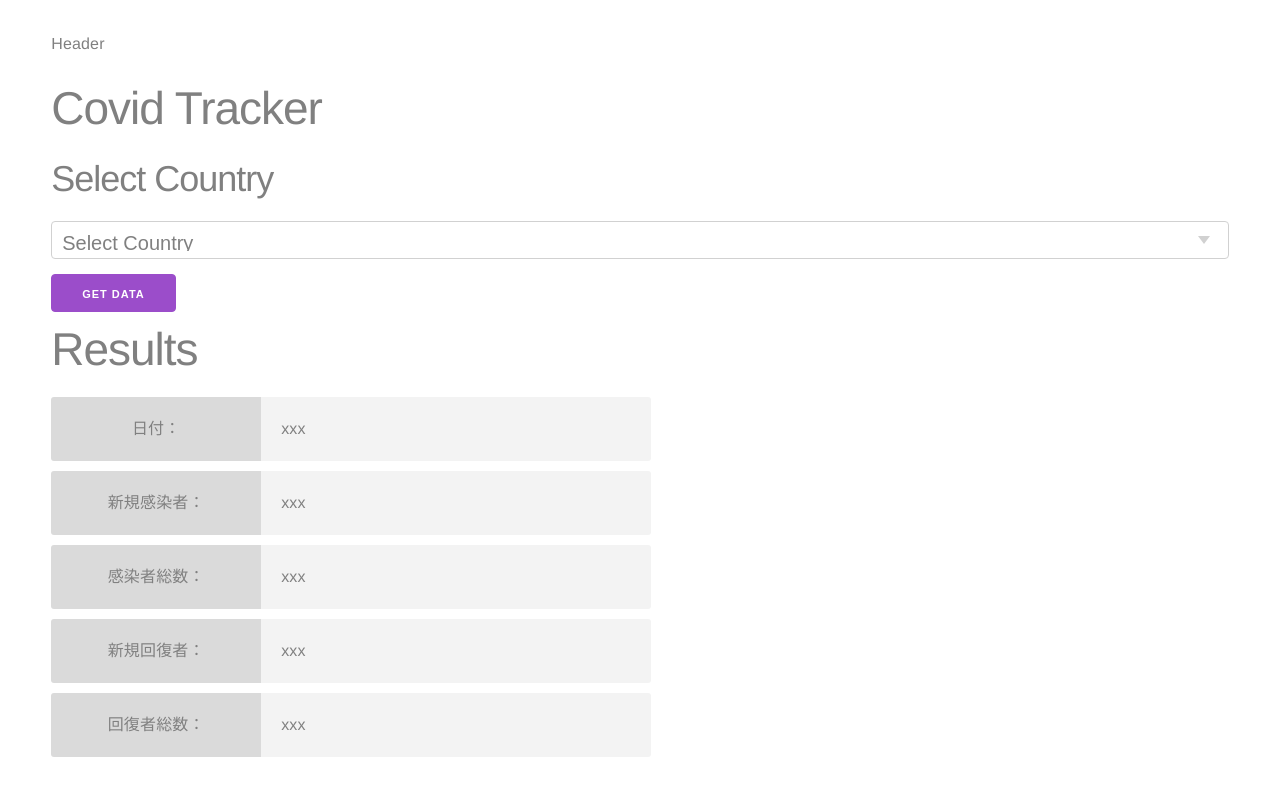
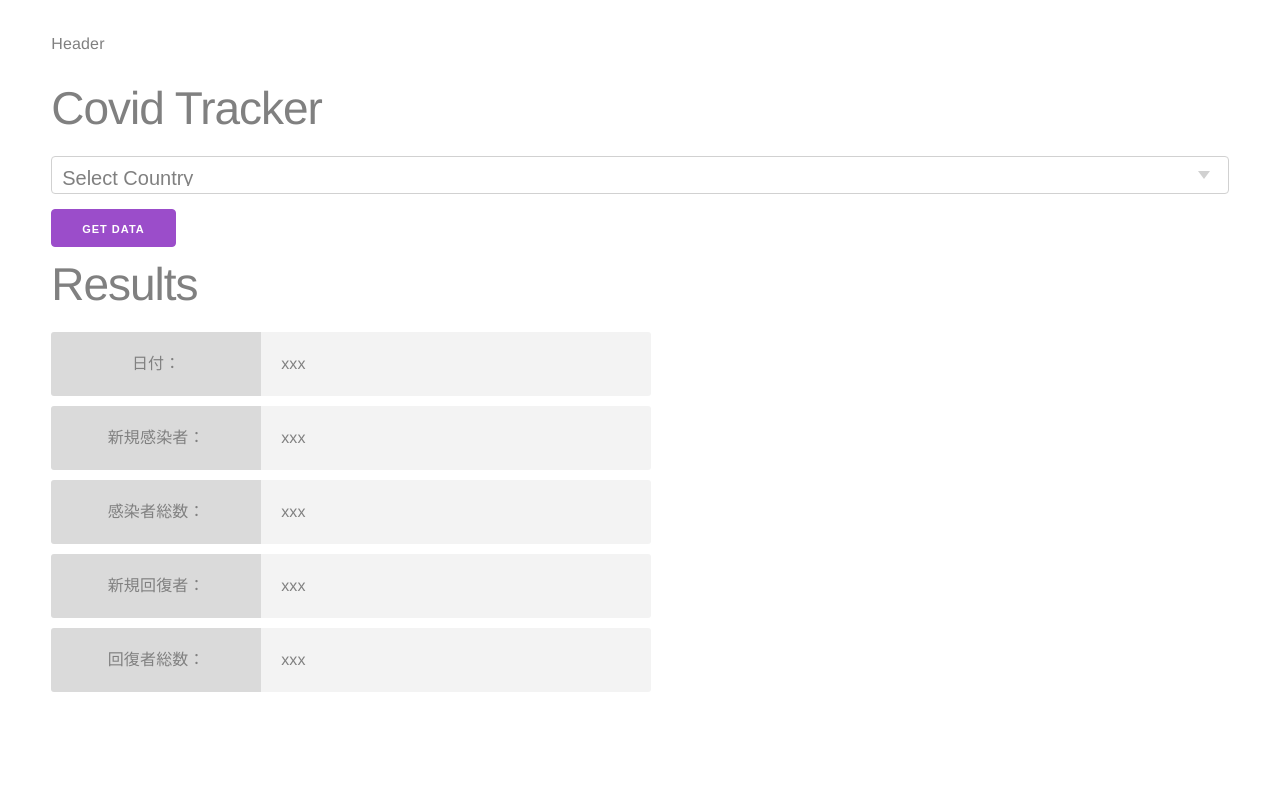
Before and after one commit to BoxPistols/corona-tracker, a React (Create React App) app: page / in a window 1280 px wide. Shown: the top 796 px of the page. Built offline with nearby package versions, Linux system fonts and the light colour scheme.

Commit message:
Add Props / to App from Selectors/Top

```diff
--- a/src/App.js
+++ b/src/App.js
@@ -1,10 +1,19 @@
+import { useState } from "react"
+import countriesApi from "./api/countries.json"
+import { Top } from "./pages/Top"
+
 function App() {
+  const [country, setCountry] = useState()
+
+  const getCountryData = () => {
+    fetch(`https://api.covid19api.com/country/${country}`)
+      .then(res => res.json())
+      .then(data => console.log(data))
+  }
+
   return (
     <div className="App">
-      <header className="App-header">
-        heading
-      </header>
-      <h1>H1</h1>
+      <Top countriesApi={countriesApi} setCountry={setCountry} getCountryData={getCountryData} />
     </div>
   );
 }
--- a/src/components/Selector.js
+++ b/src/components/Selector.js
@@ -1,30 +1,29 @@
-import { useState } from "react";
-import countriesApi from "../api/countries.json"
+// import { useState } from "react";
+// import countriesApi from "../api/countries.json"
 
-export const Selector = () => {
+export const Selector = (props) => {
   // console.log(countriesApi);
-  const [country, setCountry] = useState(countriesApi[0].Country)
+  // const [country, setCountry] = useState(countriesApi[0].Country)
 
-  const getCountryData = () => {
-    fetch(`https://api.covid19api.com/country/${country}`)
-      .then(res => res.json())
-      .then(data => console.log(data))
-  }
+  // const getCountryData = () => {
+  //   fetch(`https://api.covid19api.com/country/${country}`)
+  //     .then(res => res.json())
+  //     .then(data => console.log(data))
+  // }
 
   return (
-    <div className="">
-      <h2>Select Country</h2>
-      <select onChange={(e) => setCountry(e.target.value)}>
+    <div className="selector">
+      <select onChange={(e) => props.setCountry(e.target.value)}>
         <option>Select Country</option>
         {
-          countriesApi.map((country, index) =>
+          props.countriesApi.map((country, index) =>
             <option key={index} value={country.Slug}>
               {index}:{country.Country}
             </option>
           )
         }
       </select>
-      <button onClick={getCountryData}>Get Data</button>
+      <button onClick={props.getCountryData}>Get Data</button>
     </div>
   )
 };
--- a/src/index.js
+++ b/src/index.js
@@ -1,13 +1,11 @@
 import React from 'react';
 import ReactDOM from 'react-dom';
 import './index.css';
-// import App from './App';
-import { Top } from './pages/Top';
+import App from './App';
 
 ReactDOM.render(
   <React.StrictMode>
-    {/* <App /> */}
-    <Top />
+    <App />
   </React.StrictMode>,
   document.getElementById('root')
 );
--- a/src/pages/Top.js
+++ b/src/pages/Top.js
@@ -3,12 +3,12 @@ import { Results } from "../components/Results";
 import { Selector } from "../components/Selector";
 import { Title } from "../components/Title";
 
-export const Top = () => {
+export const Top = (props) => {
     return (
         <div className="Top">
             <Header />
             <Title />
-            <Selector />
+            <Selector countriesApi={props.countriesApi} setCountry={props.setCountry} getCountryData={props.getCountryData} />
             <Results />
         </div>
     );
```
